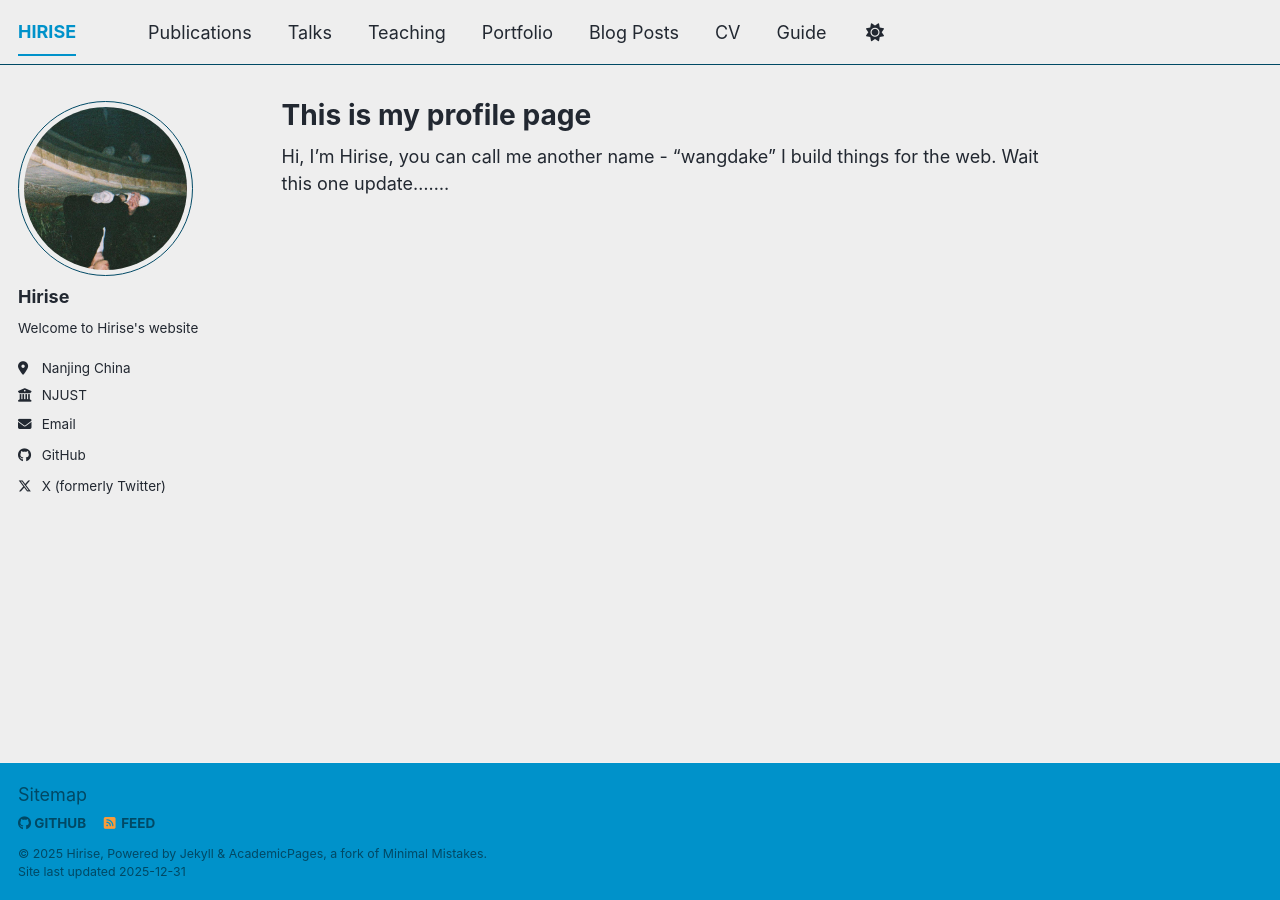
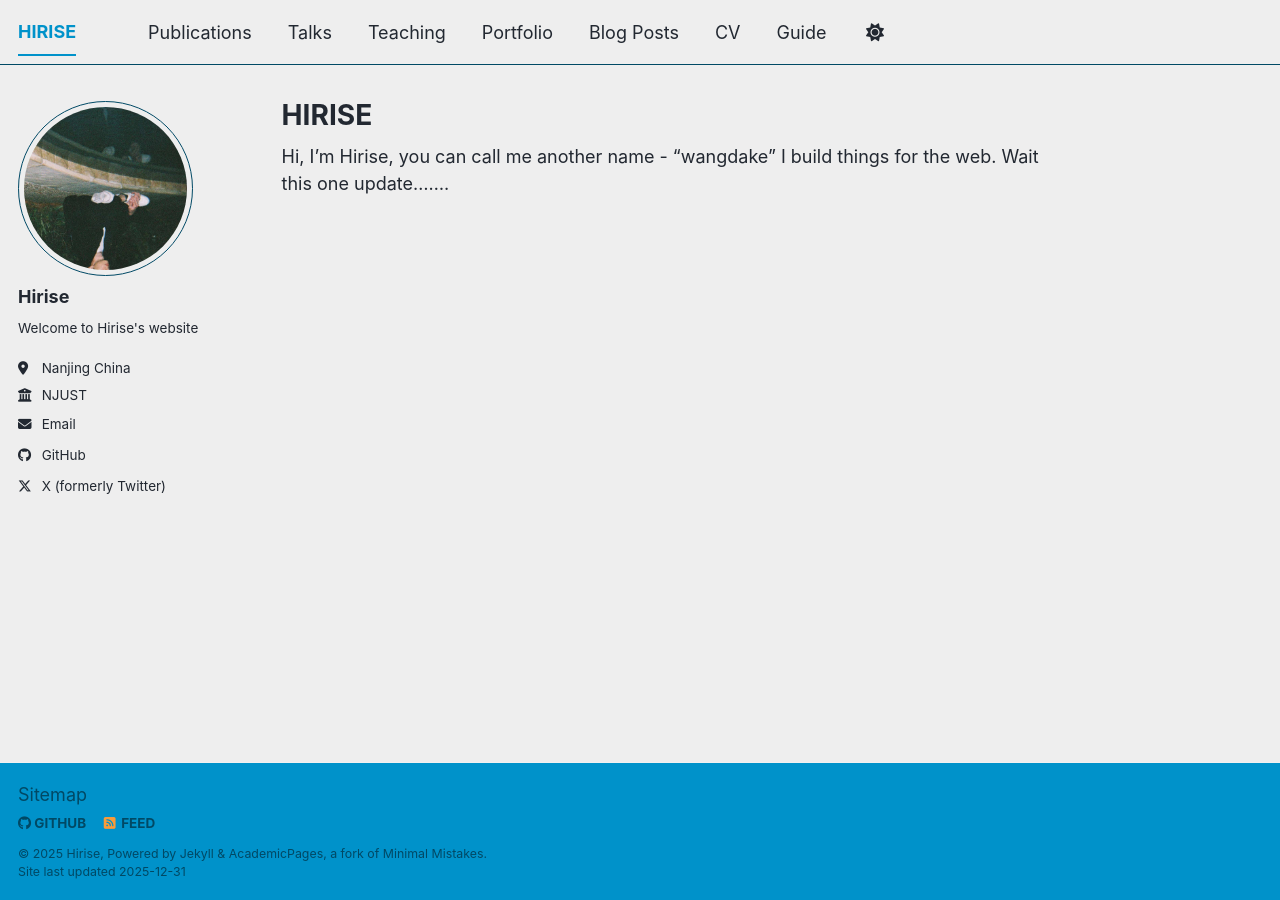
Before and after one commit to Hirise101/Hirise101.github.io, a Jekyll site: the page built from _pages/about.md, in a window 1280 px wide. Built offline with Jekyll 4.4.1, drawn with Linux system fonts in a browser that asks for light colours; a script bundle is joined from its source files by our own code; library files that are not in the unit come from our copies.

Commit message:
change the about page's title

```diff
--- a/_pages/about.md
+++ b/_pages/about.md
@@ -1,6 +1,6 @@
 ---
 permalink: /
-title: "This is my profile page"
+title: "HIRISE"
 author_profile: true
 redirect_from:
   - /about/
```
